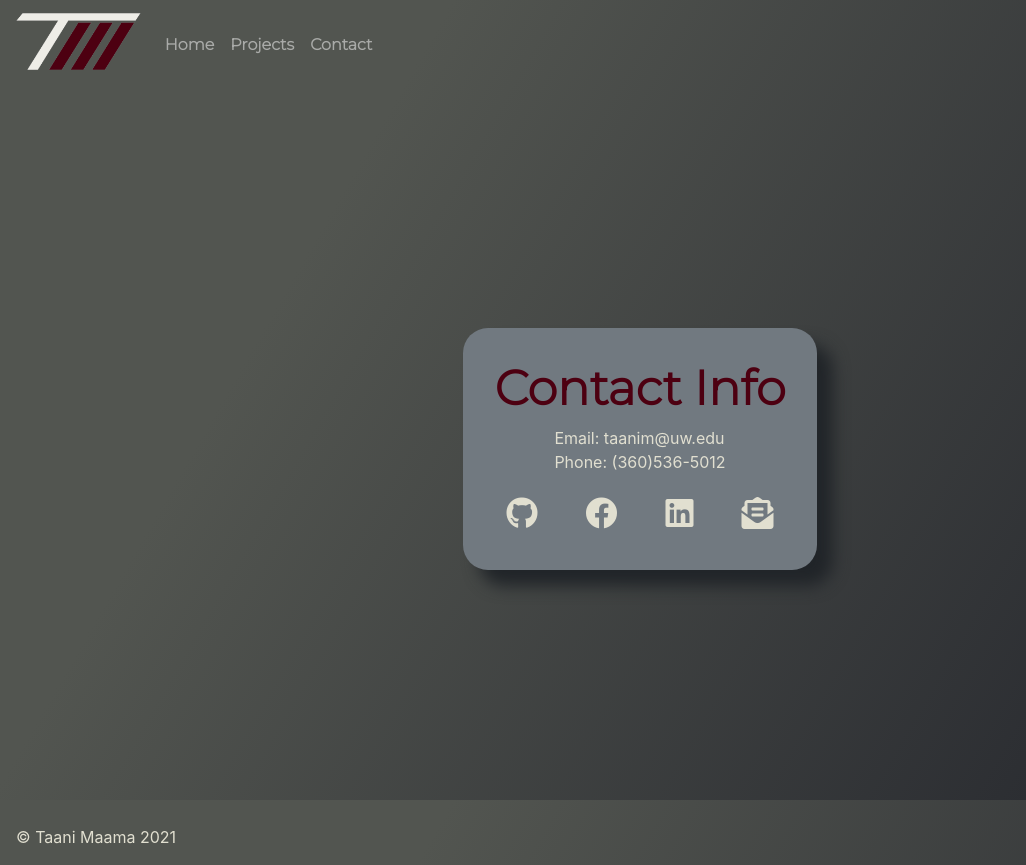
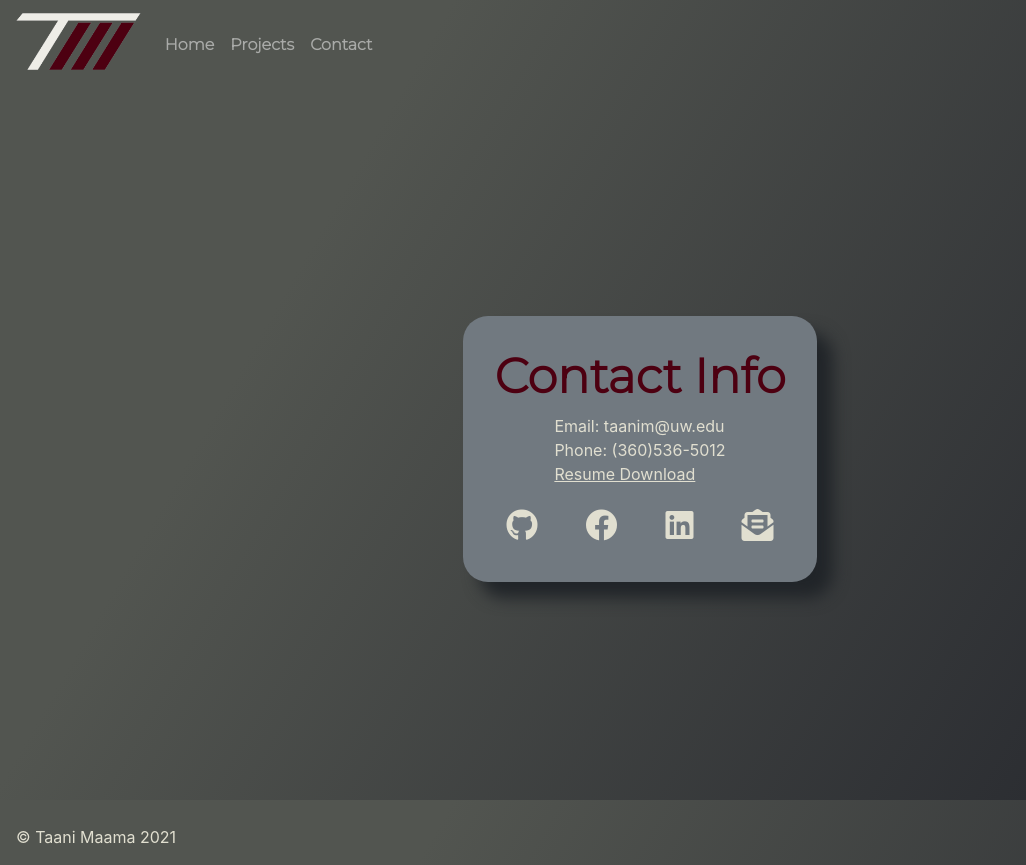
Before and after one commit to TaaniBravo/React-Portfolio, a React (Create React App) app in the folder client/: page /contact in a window 1280 px wide. Shown: the whole page, without its empty margins (0-1026 px from the left). Built offline with nearby package versions, Linux system fonts and the light colour scheme.

Commit message:
Added my resume to the contact page.

```diff
--- a/client/src/pages/Contact/index.js
+++ b/client/src/pages/Contact/index.js
@@ -2,6 +2,7 @@ import React from "react";
 import Main from "../../components/Main/index";
 import { BrowserRouter as Router, Link as a } from "react-router-dom";
 import "./style.scss";
+import resume from "../../assets/resume.docx";
 
 const Contact = () => {
   return (
@@ -13,6 +14,11 @@ const Contact = () => {
             <ul>
               <li>Email: taanim@uw.edu</li>
               <li>Phone: (360)536-5012</li>
+              <li>
+                <a className="resume" href={resume}>
+                  Resume Download
+                </a>
+              </li>
             </ul>
             <div className="icon__container">
               <ul>
--- a/client/src/pages/Contact/style.scss
+++ b/client/src/pages/Contact/style.scss
@@ -50,6 +50,15 @@
   }
 }
 
+.resume {
+  text-decoration: underline;
+  color: $primaryColor;
+
+  &:hover {
+    color: $attentionColor;
+  }
+}
+
 // ********
 // Media Queries
 // ********
```
